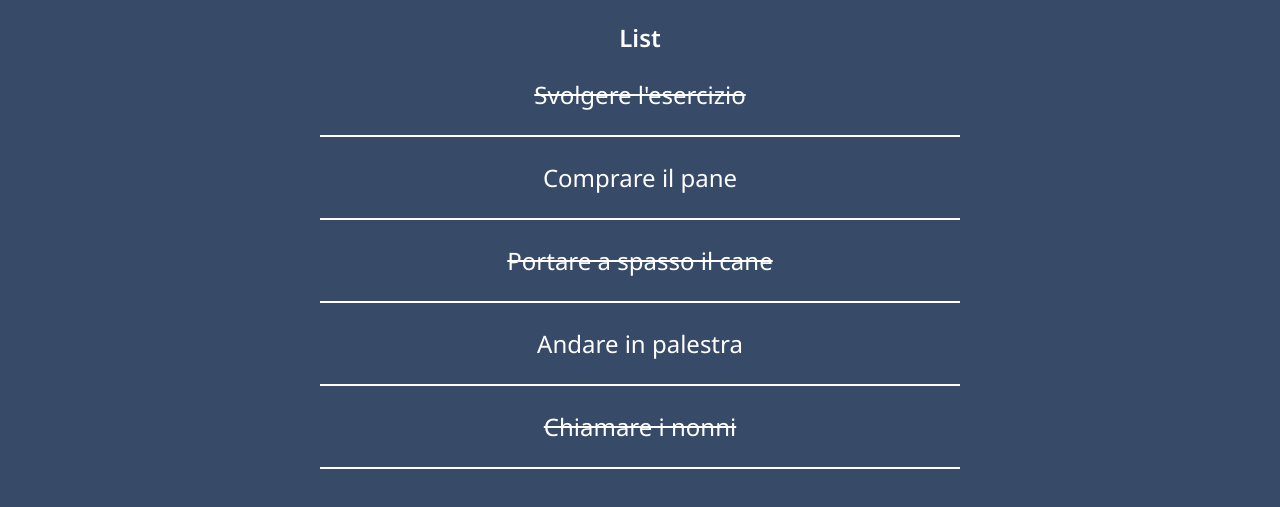
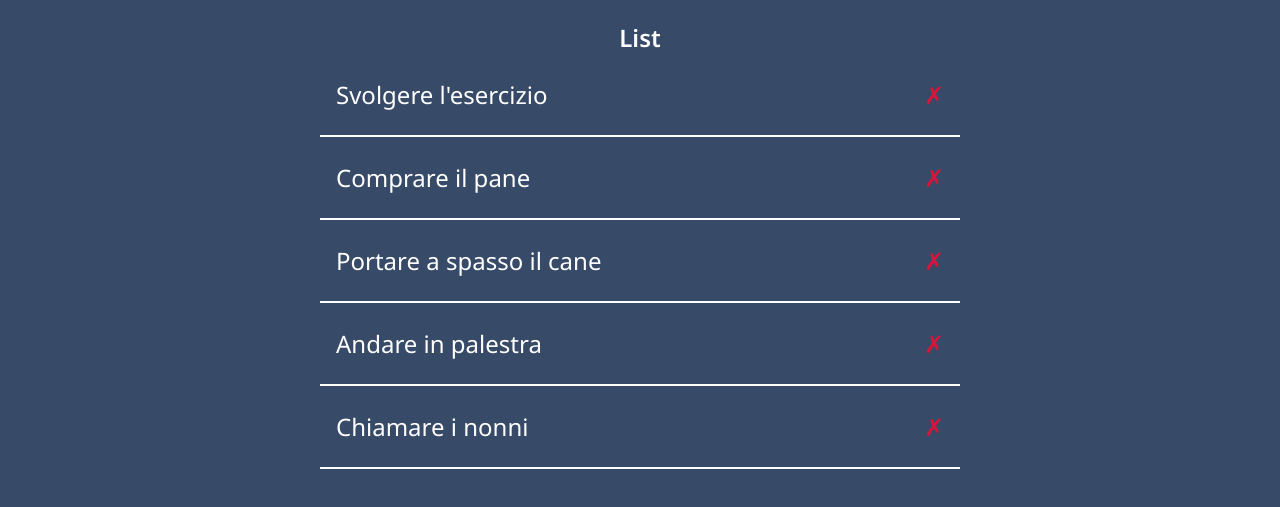
Before and after one commit to nespolisimmaco/vue-todolist, a plain HTML site: page index.html in a window 1280 px wide. Shown: the part 241-748 px from the top of the page. Drawn offline with nearby package versions, Linux system fonts and the light colour scheme.

Commit message:
Add: now you can delete or remove from the list a memo

```diff
--- a/css/style.css
+++ b/css/style.css
@@ -66,12 +66,20 @@ button {
 
 /* List */
 li {
-    padding: 1.5rem 0;
+    padding: 1.5rem 1rem;
     border-bottom: 2px solid white;
     list-style-type: none;
     font-size: 1.5rem;
+    display:flex;
+    justify-content: space-between;
+    cursor: pointer;
 }
 
 .completed {
     text-decoration: line-through;
 }
+
+.remove {
+    color: crimson;
+    cursor: pointer;
+}
--- a/index.html
+++ b/index.html
@@ -34,7 +34,10 @@
                 <!-- List -->
                 <h2>List</h2>
                 <ul>
-                    <li v-for="memo in toDo" :class="{'completed': isDone === memo.done}">{{ memo.text }}</li>
+                    <li v-for="(memo, index) in toDo">
+                        <div :class="{'completed': memo.done}" @click="deleteMemo(index)">{{ memo.text }}</div>
+                        <span class="remove" @click="removeToDo(index)">&cross;</span>
+                    </li>
                 </ul>
             </div>
             <!-- End Container -->
--- a/js/script.js
+++ b/js/script.js
@@ -3,12 +3,11 @@ const { createApp } = Vue;
 createApp({
     data() {
         return {
-            isDone: true,
             error: false,
             toDo: [
                 {
                     text: "Svolgere l'esercizio",
-                    done: true
+                    done: false
                 },
                 {
                     text: "Comprare il pane",
@@ -16,7 +15,7 @@ createApp({
                 },
                 {
                     text: "Portare a spasso il cane",
-                    done: true
+                    done: false
                 },
                 {
                     text: "Andare in palestra",
@@ -24,7 +23,7 @@ createApp({
                 },
                 {
                     text: "Chiamare i nonni",
-                    done: true
+                    done: false
                 },
             ],
             // Nuovo todo
@@ -50,6 +49,12 @@ createApp({
                 });
                 this.newToDo.text = "";
             }
+        },
+        removeToDo(indexToRemove) {
+            this.toDo.splice(indexToRemove, 1);
+        },
+        deleteMemo(index) {
+            this.toDo[index].done = !this.toDo[index].done;
         }
     }
 }).mount("#app");
```
